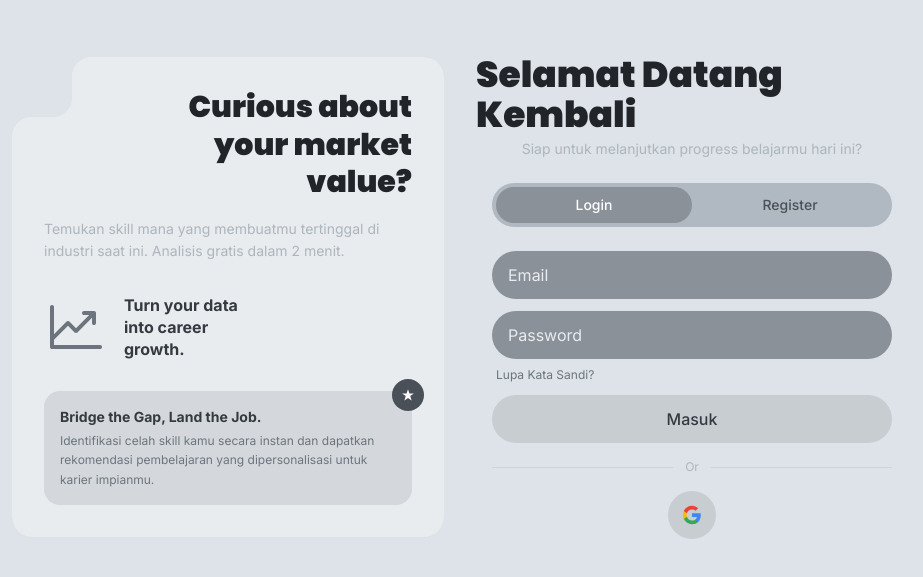
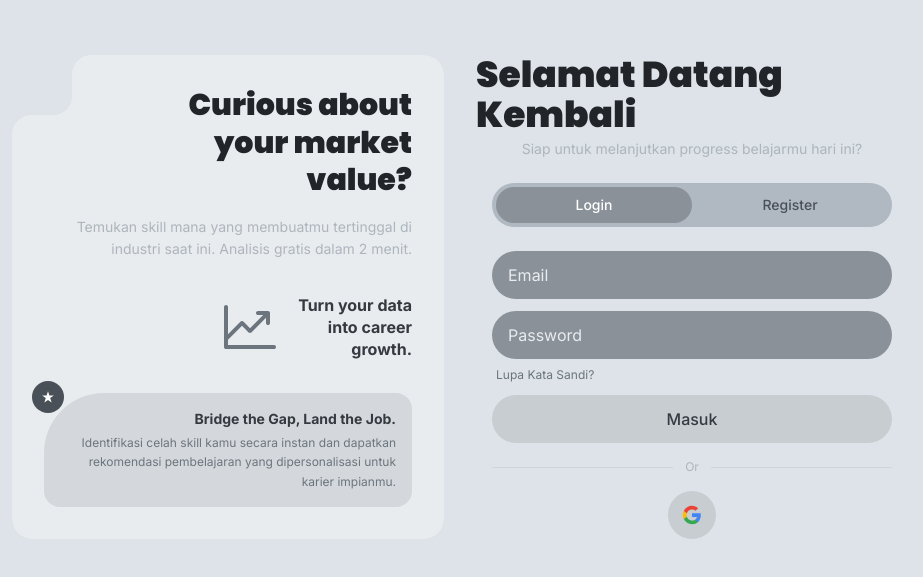
Before and after one commit to mwhehe30/GapS, a Next.js app: page /signin in a window 1280 px wide. Shown: the part 103-680 px from the top of the page, without its empty margins (180-1103 px from the left). Built offline with nearby package versions, Linux system fonts and the light colour scheme; no server answers.

Commit message:
Ubah height decorpanel.

```diff
--- a/app/globals.css
+++ b/app/globals.css
@@ -113,3 +113,13 @@ h6 {
     drop-shadow(0px 2px 4px rgba(0, 0, 0, 0.02));
   transition: filter 0.3s ease;
 }
+
+.inverted-bottom-card-kiri {
+  corner-shape: round;
+  border-top-left-radius: 60px;
+}
+
+.inverted-bottom-card-kanan {
+  corner-shape: round;
+  border-top-right-radius: 60px;
+}
--- a/app/signin/page.jsx
+++ b/app/signin/page.jsx
@@ -8,10 +8,10 @@ import Image from "next/image";
 
 function DecorPanel() {
   return (
-    <div className="relative flex flex-col justify-between p-8 bg-[#e8ecef] rounded-3xl shadow-custom-card inverted-radius-kiri  h-full min-h-[480px]">
+    <div className="relative flex flex-col justify-between p-8 bg-[#e8ecef] rounded-3xl shadow-custom-card inverted-radius-kiri max-h-full text-right">
       {/* Top text */}
       <div>
-        <h2 className="text-3xl font-black text-gray-900 leading-tight mb-4 text-right">
+        <h2 className="text-3xl font-black text-gray-900 leading-tight mb-4">
           Curious about
           <br />
           your market
@@ -26,7 +26,7 @@ function DecorPanel() {
       </div>
 
       {/* Middle icon + text */}
-      <div className="flex items-center gap-4 my-6">
+      <div className="flex items-center justify-end gap-4 my-6">
         <Image
           src="/signin.svg"
           alt="line chart"
@@ -43,7 +43,7 @@ function DecorPanel() {
       </div>
 
       {/* Bottom card */}
-      <div className="relative bg-[#d4d8dc] rounded-2xl p-4">
+      <div className="relative bg-[#d4d8dc] rounded-2xl p-4 inverted-bottom-card-kiri">
         <p className="font-bold text-gray-800 text-sm mb-1">
           Bridge the Gap, Land the Job.
         </p>
@@ -54,7 +54,7 @@ function DecorPanel() {
           karier impianmu.
         </p>
         {/* Star badge */}
-        <div className="absolute -top-3 -right-3 w-8 h-8 bg-gray-700 rounded-full flex items-center justify-center">
+        <div className="absolute -top-3 -left-3 w-8 h-8 bg-gray-700 rounded-full flex items-center justify-center">
           <svg
             width="14"
             height="14"
@@ -97,7 +97,7 @@ export default function SignIn() {
 
   return (
     <div className="min-h-screen bg-[#dde3e8] flex items-center justify-center p-6">
-      <div className="flex gap-8 w-full max-w-4xl items-center">
+      <div className="flex gap-8 w-full max-w-4xl items-stretch">
         {/* Decor panel - left */}
         <div className="hidden md:flex flex-1">
           <DecorPanel />
@@ -114,7 +114,7 @@ export default function SignIn() {
           </p>
 
           {/* Toggle */}
-          <div className="flex bg-[#b0b8c1] rounded-full p-1 mb-6 w-full max-w-[400px]">
+          <div className="flex bg-[#b0b8c1] rounded-full p-1 mb-6 w-full max-w-100">
             <span className="flex-1 text-center py-2 rounded-full bg-[#8a9199] text-white text-sm font-medium cursor-default">
               Login
             </span>
@@ -127,7 +127,7 @@ export default function SignIn() {
 
           <form
             onSubmit={handleLogin}
-            className="flex flex-col gap-3 w-full max-w-[400px]">
+            className="flex flex-col gap-3 w-full max-w-100">
             <input
               name="email"
               type="email"
@@ -155,7 +155,7 @@ export default function SignIn() {
           </form>
 
           {/* Divider */}
-          <div className="w-full max-w-[400px] flex items-center gap-3 my-4">
+          <div className="w-full max-w-100 flex items-center gap-3 my-4">
             <div className="flex-1 h-px bg-gray-400" />
             <span className="text-xs text-gray-500">
               Or
--- a/app/signup/page.jsx
+++ b/app/signup/page.jsx
@@ -8,7 +8,7 @@ import Image from "next/image";
 
 function DecorPanel() {
   return (
-    <div className="relative flex flex-col justify-between p-6 bg-[#e8ecef] rounded-3xl inverted-radius-kanan h-full min-h-[480px]">
+    <div className="relative flex flex-col justify-between p-6 bg-[#e8ecef] rounded-3xl inverted-radius-kanan max-h-full">
       <div>
         <h2 className="text-3xl font-black text-gray-900 leading-tight mb-4">
           Curious about
@@ -40,7 +40,7 @@ function DecorPanel() {
         </p>
       </div>
 
-      <div className="relative bg-[#d4d8dc] rounded-2xl p-4">
+      <div className="relative bg-[#d4d8dc] rounded-2xl p-4 inverted-bottom-card-kanan">
         <p className="font-bold text-gray-800 text-sm mb-1">
           Bridge the Gap, Land the Job.
         </p>
@@ -103,7 +103,7 @@ export default function SignUp() {
 
   return (
     <div className="min-h-screen bg-[#dde3e8] flex items-center justify-center p-6">
-      <div className="flex gap-8 w-full max-w-4xl items-center">
+      <div className="flex gap-8 w-full max-w-4xl items-stretch">
         {/* Form - left */}
         <div className="flex-1 flex flex-col mx-auto justify-center items-center">
           <h1 className="text-4xl font-black text-gray-900 mb-1">
@@ -117,7 +117,7 @@ export default function SignUp() {
           </p>
 
           {/* Toggle */}
-          <div className="flex bg-[#b0b8c1] rounded-full p-1 mb-6 w-full max-w-[400px]">
+          <div className="flex bg-[#b0b8c1] rounded-full p-1 mb-6 w-full max-w-100">
             <Link
               href="/signin"
               className="flex-1 text-center py-2 rounded-full text-gray-700 text-sm font-medium hover:text-gray-900 transition-colors">
@@ -130,21 +130,21 @@ export default function SignUp() {
 
           <form
             onSubmit={handleRegister}
-            className="flex flex-col gap-3 w-full max-w-[400px]">
+            className="flex flex-col gap-3 w-full max-w-100">
             <div className="flex flex-col md:flex-row gap-3 ">
               <input
                 name="first_name"
                 type="text"
                 placeholder="Nama Depan"
                 required
-                className="w-full flex-1 px-4 py-3 rounded-full bg-[#8a9199] text-white placeholder-gray-200 outline-none focus:ring-2 focus:ring-gray-500 min-w-[188px]"
+                className="w-full flex-1 px-4 py-3 rounded-full bg-[#8a9199] text-white placeholder-gray-200 outline-none focus:ring-2 focus:ring-gray-500 min-w-47"
               />
               <input
                 name="last_name"
                 type="text"
                 placeholder="Nama Belakang"
                 required
-                className="w-full flex-1 px-4 py-3 rounded-full bg-[#8a9199] text-white placeholder-gray-200 outline-none focus:ring-2 focus:ring-gray-500 min-w-[200px]"
+                className="w-full flex-1 px-4 py-3 rounded-full bg-[#8a9199] text-white placeholder-gray-200 outline-none focus:ring-2 focus:ring-gray-500 min-w-50"
               />
             </div>
             <input
@@ -171,7 +171,7 @@ export default function SignUp() {
           </form>
 
           {/* Divider */}
-          <div className="w-full max-w-[400px] flex items-center gap-3 my-4">
+          <div className="w-full max-w-100 flex items-center gap-3 my-4">
             <div className="flex-1 h-px bg-gray-400" />
             <span className="text-xs text-gray-500">
               Or
```
